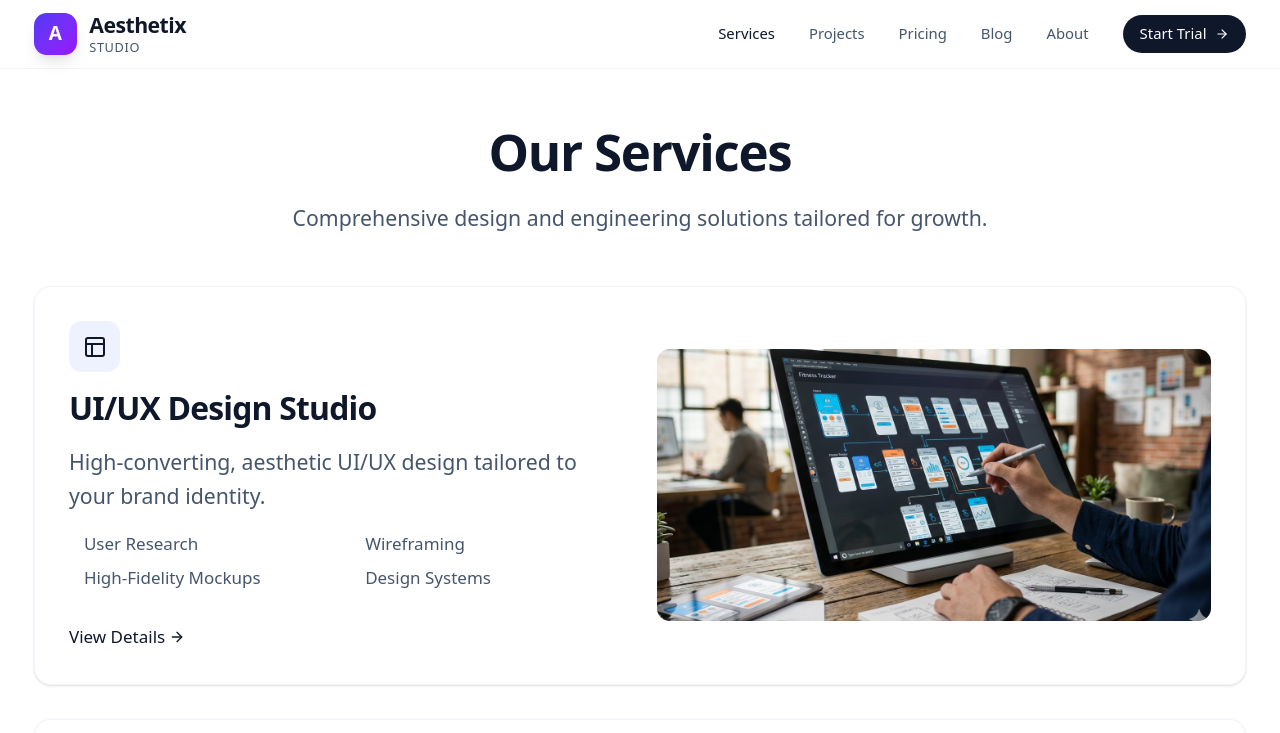
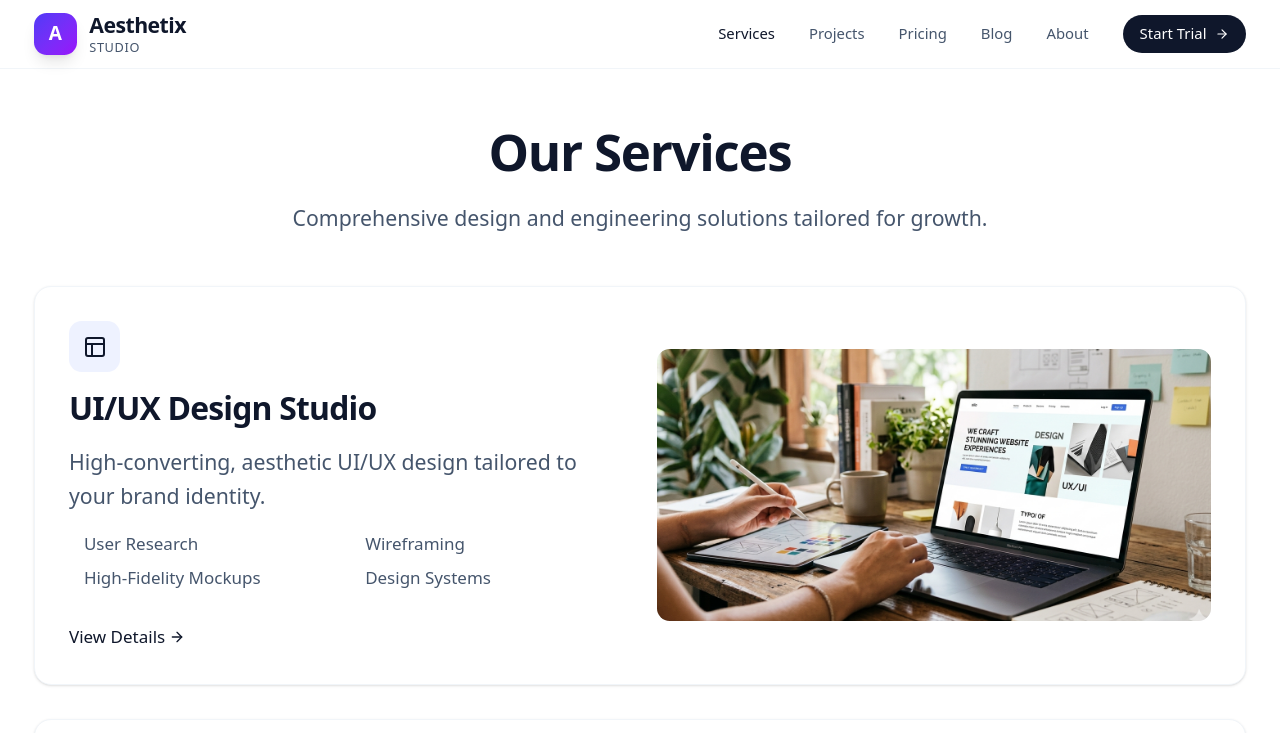
Before and after one commit to Aesthetix-Studio/Aesthetix-Studio, a React (Vite) app: page /services in a window 1280 px wide. Shown: the top 733 px of the page. Built offline with nearby package versions, Linux system fonts and the light colour scheme.

Commit message:
feat: add image property to services and update service images in components

```diff
--- a/constants.ts
+++ b/constants.ts
@@ -11,6 +11,7 @@ export const SERVICES: Service[] = [
     slug: 'ui-ux-design',
     title: 'UI/UX Design Studio',
     description: 'High-converting, aesthetic UI/UX design tailored to your brand identity.',
+    image: '/images/services/website-design.jpg',
     iconName: 'Layout',
     features: ['User Research', 'Wireframing', 'High-Fidelity Mockups', 'Design Systems']
   },
@@ -19,6 +20,7 @@ export const SERVICES: Service[] = [
     slug: 'web-development',
     title: 'Web Development Agency',
     description: 'Robust, scalable frontend and backend engineering using modern stacks.',
+    image: '/images/services/web-development.png',
     iconName: 'Code',
     features: ['React & TypeScript', 'Spring Boot / Python', 'CMS Integration', 'API Development']
   },
@@ -27,6 +29,7 @@ export const SERVICES: Service[] = [
     slug: 'react-development',
     title: 'React Development Company',
     description: 'Specialized high-performance React and Next.js development for modern web apps.',
+    image: '/images/services/react-development.png',
     iconName: 'Layers',
     features: ['Single Page Applications', 'Server-Side Rendering', 'Micro-frontends', 'State Management']
   },
@@ -35,6 +38,7 @@ export const SERVICES: Service[] = [
     slug: 'custom-web-applications',
     title: 'Custom Web Applications',
     description: 'Complex SaaS platforms and internal tools engineered for scale.',
+    image: '/images/services/web-development.png',
     iconName: 'Database',
     features: ['SaaS Development', 'Cloud Architecture', 'Database Design', 'Third-Party Integrations']
   },
@@ -43,6 +47,7 @@ export const SERVICES: Service[] = [
     slug: 'maintenance-support',
     title: 'Website Maintenance Services',
     description: 'Keep your digital assets secure, up-to-date, and performing optimally.',
+    image: '/images/services/maintenance-support.png',
     iconName: 'Activity',
     features: ['Security Updates', 'Performance Monitoring', 'Content Updates', 'Bug Fixes']
   },
@@ -51,6 +56,7 @@ export const SERVICES: Service[] = [
     slug: 'seo-friendly-websites',
     title: 'SEO Website Development',
     description: 'Websites engineered from the ground up to rank on Google and capture organic traffic.',
+    image: '/images/services/seo-friendly-websites.png',
     iconName: 'Search',
     features: ['Technical Audit', 'Keyword Strategy', 'On-Page Optimization', 'Core Web Vitals']
   }
--- a/pages/Services.tsx
+++ b/pages/Services.tsx
@@ -4,20 +4,6 @@ import { ArrowRight } from 'lucide-react';
 import { SectionHeader } from '../components/UI';
 import { SERVICES, getIcon } from '../constants';
 import SEO from '../components/SEO';
-
-// Helper function to get service-specific images
-const getServiceImage = (slug: string): string => {
-  const serviceImages: Record<string, string> = {
-    'ui-ux-design': '/images/services/ui-ux-design.png',
-    'web-development': '/images/services/web-development.png',
-    'react-development': '/images/services/react-development.png',
-    'custom-web-applications': '/images/services/custom-web-applications.png',
-    'maintenance-support': '/images/services/maintenance-support.png',
-    'seo-friendly-websites': '/images/services/seo-friendly-websites.png'
-  };
-
-  return serviceImages[slug] || '/images/services/web-development.png';
-};
 
 const Services = () => {
   return (
@@ -61,14 +47,13 @@ const Services = () => {
                 </div>
                 <div className="flex-1 w-full h-64 bg-slate-100 rounded-xl overflow-hidden flex items-center justify-center">
                    <img
-                     src={getServiceImage(service.slug)}
+                     src={service.image}
                      alt={`${service.title} - Professional ${service.title.toLowerCase()} services illustration`}
                      className="w-full h-full object-cover scale-[1.04] hover:scale-110 transition-transform duration-500"
                      loading="lazy"
                      onError={(e) => {
-                       // Fallback to a default image if the service image fails to load
                        const target = e.target as HTMLImageElement;
-                       target.src = 'https://images.unsplash.com/photo-1460925895917-afdab827c52f?w=600&h=400&fit=crop&crop=center&auto=format&q=80';
+                       target.src = '/images/services/web-development.png';
                      }}
                    />
                 </div>
--- a/types.ts
+++ b/types.ts
@@ -40,6 +40,7 @@ export interface Service {
   slug: string;
   title: string;
   description: string;
+  image: string;
   iconName: string;
   features: string[];
 }
```
